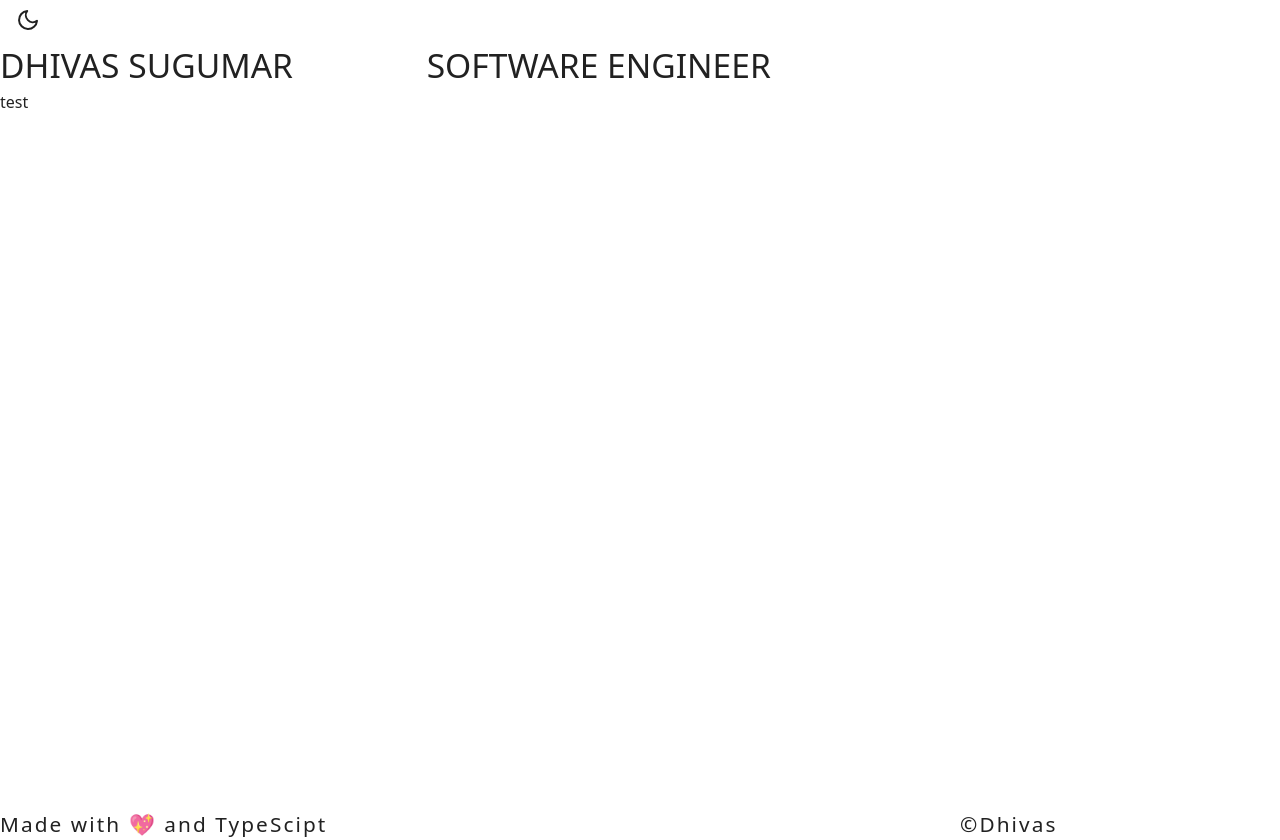
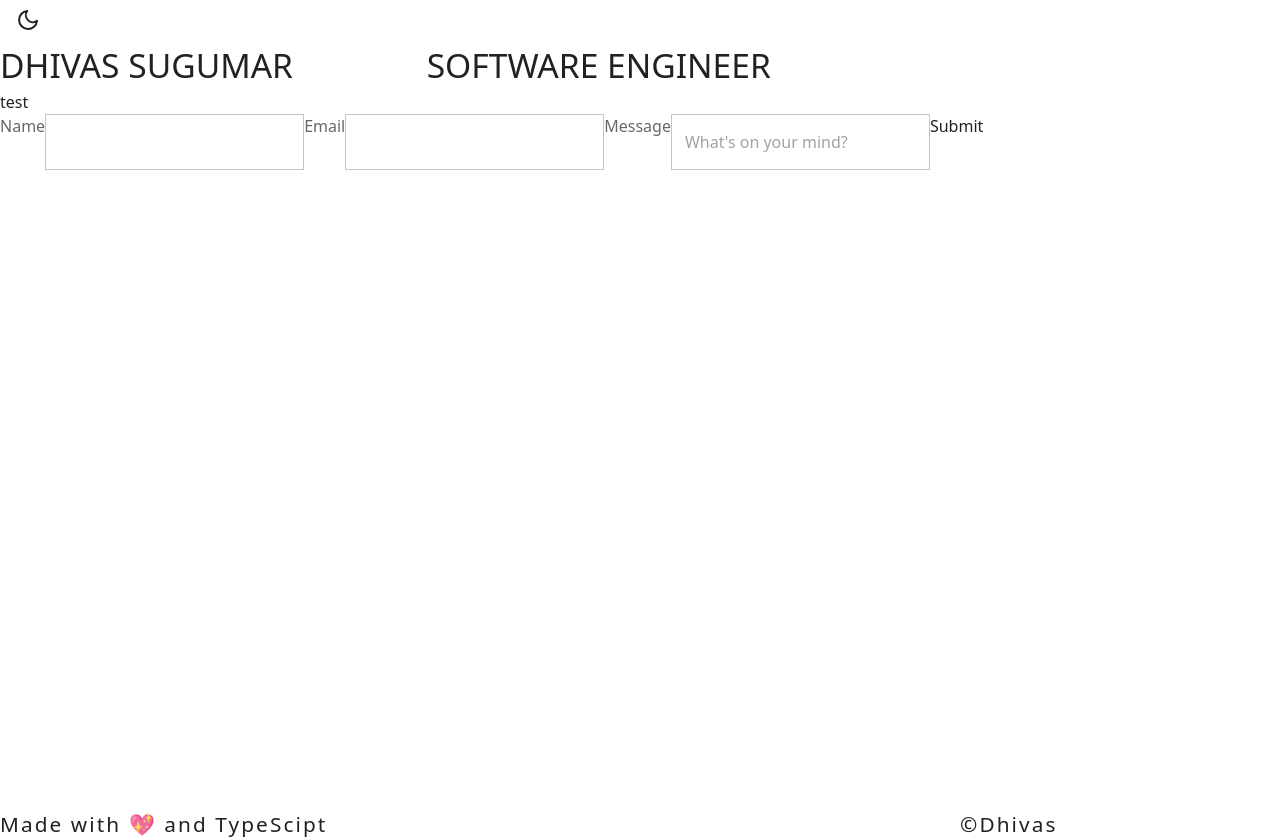
Before and after one commit to Dhivas-Sugumar/Personal-Site, a Next.js app: page / in a window 1280 px wide. Built offline with nearby package versions, Linux system fonts and the light colour scheme.

Commit message:
Added skeletal contact me form with MUI.

```diff
--- /dev/null
+++ b/lib/types.ts
@@ -0,0 +1,5 @@
+interface ContactMeLinkProps {
+    brand: string
+    link: string
+    icon: string
+}
--- a/src/components/contact-me/ContactMe.tsx
+++ b/src/components/contact-me/ContactMe.tsx
@@ -1,10 +1,12 @@
 import React from "react";
+import ContactMeForm from "./ContactMeForm";
 import { H3 } from "../../styles/styles";
 
 const ContactMe : React.FC = () => {
     return (
         <div>
 
+            <ContactMeForm/>
         </div>
     )
 }
--- a/src/components/contact-me/ContactMeForm.tsx
+++ b/src/components/contact-me/ContactMeForm.tsx
@@ -1,3 +1,4 @@
+import { FormLabel, TextField } from "@mui/material";
 import React, { useState } from "react";
 
 const ContactMeForm : React.FC = () => {
@@ -21,53 +22,46 @@ const ContactMeForm : React.FC = () => {
         })
           .then((res) => {
             if (res.status !== 200) {
-              // toast error
-              // reset values
+              alert("Message send failed!")
             }
-            // toast success
+            alert("Message sent successfully!")
           })
           .catch((err) => {
-              // toast error
-              // reset values
+            alert("Message send failed!")
+
           });
       };
 
 
     return (
+
 <form onSubmit={handleSubmit}>
-          <label>
-            Name
-            <input
+  <FormLabel>
+  Name
+  </FormLabel>
+            <TextField
               type="text"
               required
-              placeholder="bram"
               onChange={e => setName(e.target.value)}
             />
-          </label>
-          <br />
-          <br />
-          <label>
-            Email
-            <input
+
+<FormLabel>
+  Email
+  </FormLabel>
+            <TextField
               type="text"
               required
-              placeholder="bram@bram.com"
               onChange={e => setEmail(e.target.value)}
             />
-          </label>
-          <br />
-          <br />
-          <label>
-            Message: (required)
-            <textarea
+<FormLabel>
+  Message
+  </FormLabel>
+  <TextField
               type="text"
+              placeholder="What's on your mind?"
               required
-              placeholder="What's on your mind?"
               onChange={e => setMessage(e.target.value)}
             />
-          </label>
-          <br />
-          <br />
           <input type="submit" value="Submit" />
         </form>
     )
--- /dev/null
+++ b/src/components/contact-me/ContactMeLink.tsx
@@ -0,0 +1,14 @@
+import React from "react";
+
+
+
+
+const ContactMeLink : React.FC = ( {brand, link , icon} : ContactMeLinkProps) => {
+    return (
+        <div>
+
+        </div>
+    )
+}
+
+export default ContactMeLink
--- a/src/pages/index.tsx
+++ b/src/pages/index.tsx
@@ -1,3 +1,4 @@
+import ContactMe from '../components/contact-me/ContactMe'
 import Footer from '../components/footer/Footer'
 import Header from '../components/header/Header'
 import { BodyContainer, PageContainer } from '../styles/styles'
@@ -7,6 +8,7 @@ const IndexPage = () => (
   <Header />
   <BodyContainer>
     <p>test</p>
+    <ContactMe/>
   </BodyContainer>
   <Footer />
   </PageContainer>
```
